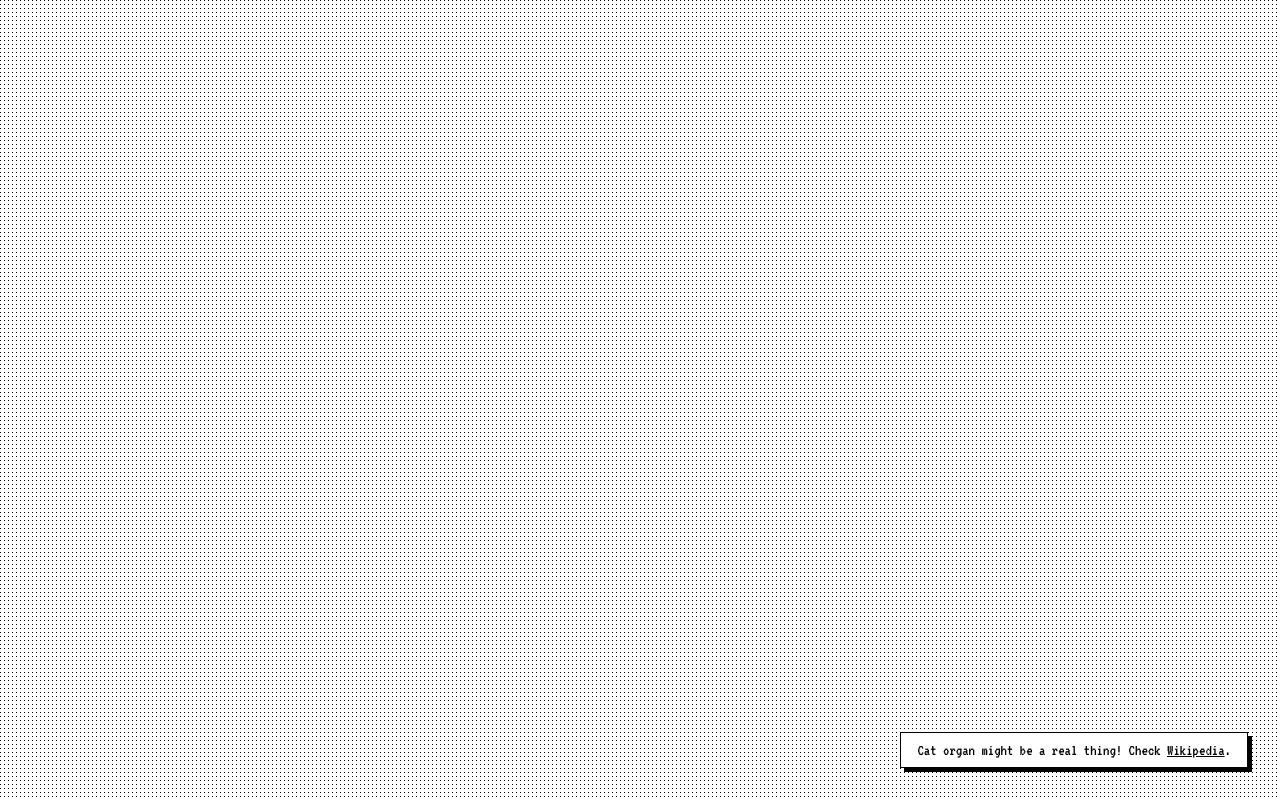
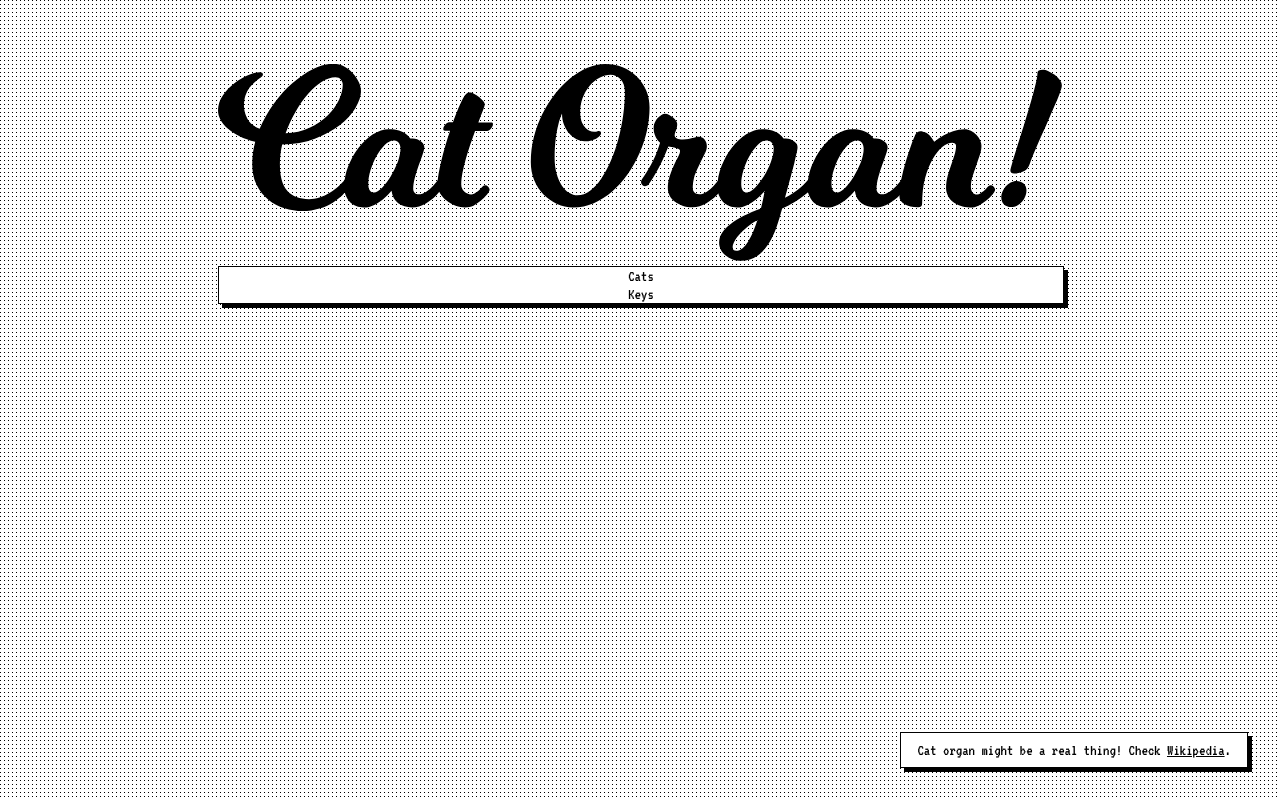
Before and after one commit to fedek6/cat-organ, a website built with Parcel: page index.html in a window 1280 px wide. Built offline with nearby package versions, Linux system fonts and the light colour scheme.

Commit message:
🚑 A lot of changes

```diff
--- a/css/main.css
+++ b/css/main.css
@@ -4,13 +4,24 @@ body {
   background-image: url("../img/bg.png");
   background-repeat: repeat;
   background-position: left top;
-  padding: 32px;
+
+  padding: 5% 32px 32px 32px;
+
   box-sizing: border-box;
 
   font-family: 'VT323', monospace;
   color: Black;
+
+  /* Center horizontally */
+  display: flex;
+  justify-content: center;
 }
 
+.shadow {
+  box-shadow: 4px 4px 0px 0px rgba(0,0,0,1);
+  background-color: white;
+  border: 1px solid Black;
+}
 
 /* Info */
 #info {
@@ -19,12 +30,7 @@ body {
   bottom: 32px;
   display: inline-block;
 
-  background-color: white;
-  border: 1px solid Black;
-
   padding: .5em 1em;
-
-  box-shadow: 4px 4px 0px 0px rgba(0,0,0,1);
 }
 
 #info a {
@@ -35,3 +41,48 @@ body {
   color: red;
   text-decoration: none;
 }
+
+/* Main */
+main {
+  /* border: solid 1px Red; */
+
+  width: 66vw;
+  height: 70vh;
+
+  display: flex;
+  flex-direction: column;
+  flex-wrap: nowrap;
+  align-items: center;
+  row-gap: 16px;
+}
+
+/* Logo header */
+#main-header {
+  flex-basis: 20%;
+}
+
+#main-header > img {
+  height: 100%;
+  width: auto;
+}
+
+/* Container with a cats and keys */
+main > div {
+  flex-grow: 1;
+  width: 100%;
+
+  display: flex;
+  flex-direction: column;
+  flex-wrap: nowrap;
+  align-items: center;
+}
+
+/* Cats */
+#cats {
+  flex-grow: 1;
+}
+
+#keys {
+  /* height: 30%; */
+  flex-basis: 30%;
+}
--- a/index.html
+++ b/index.html
@@ -31,9 +31,21 @@
 
 <body>
 
-  <!-- Add your site or application content here -->
+  <main>
+    <header id="main-header">
+      <img src="img/logo.svg" alt="Logo">
+    </header>
+    <div class="shadow">
+      <div id="cats">
+        Cats
+      </div>
+      <div id="keys">
+        Keys
+      </div>
+    </div>
+  </main>
 
-  <div id="info">
+  <div id="info" class="shadow">
     Cat organ might be a real thing! Check <a href="https://en.wikipedia.org/wiki/Cat_organ" target="_blank">Wikipedia</a>.
   </div>
 
```
